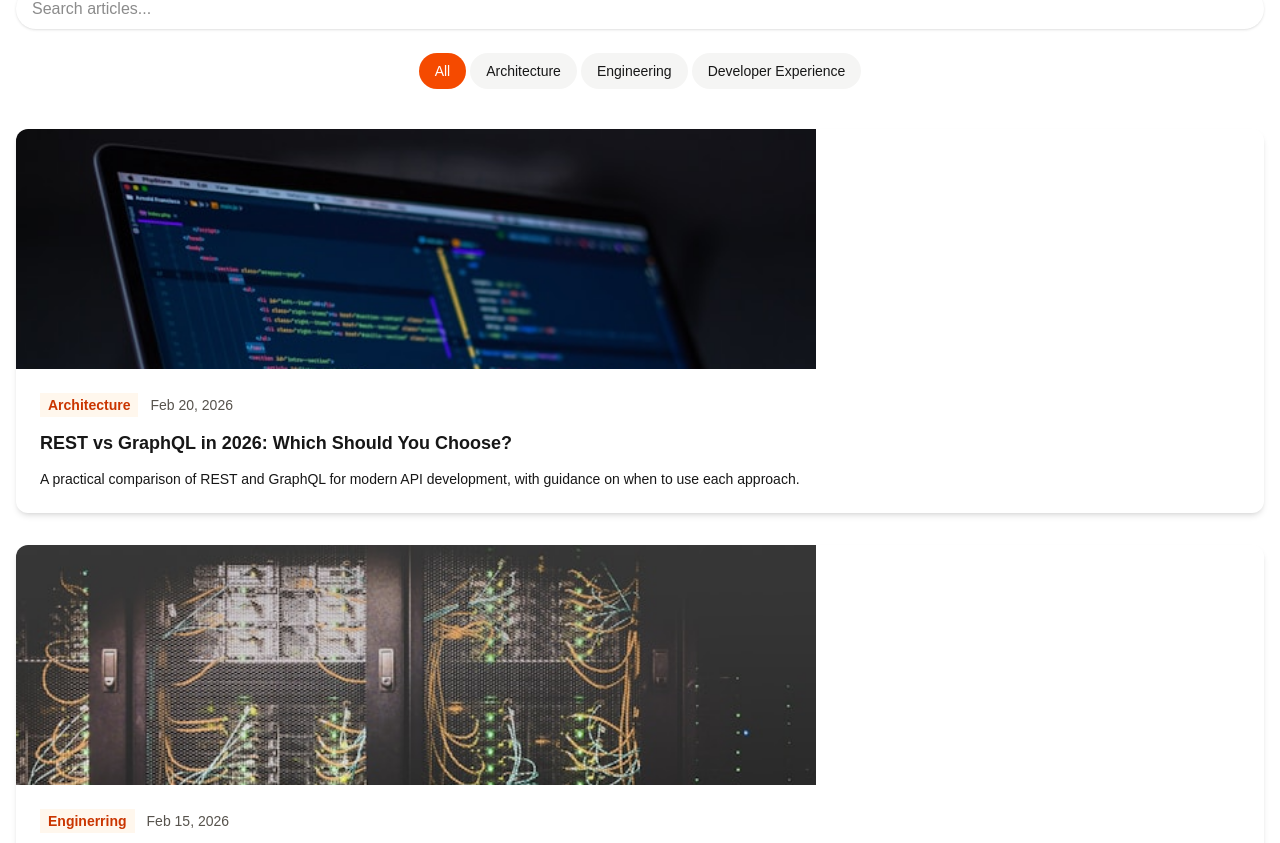
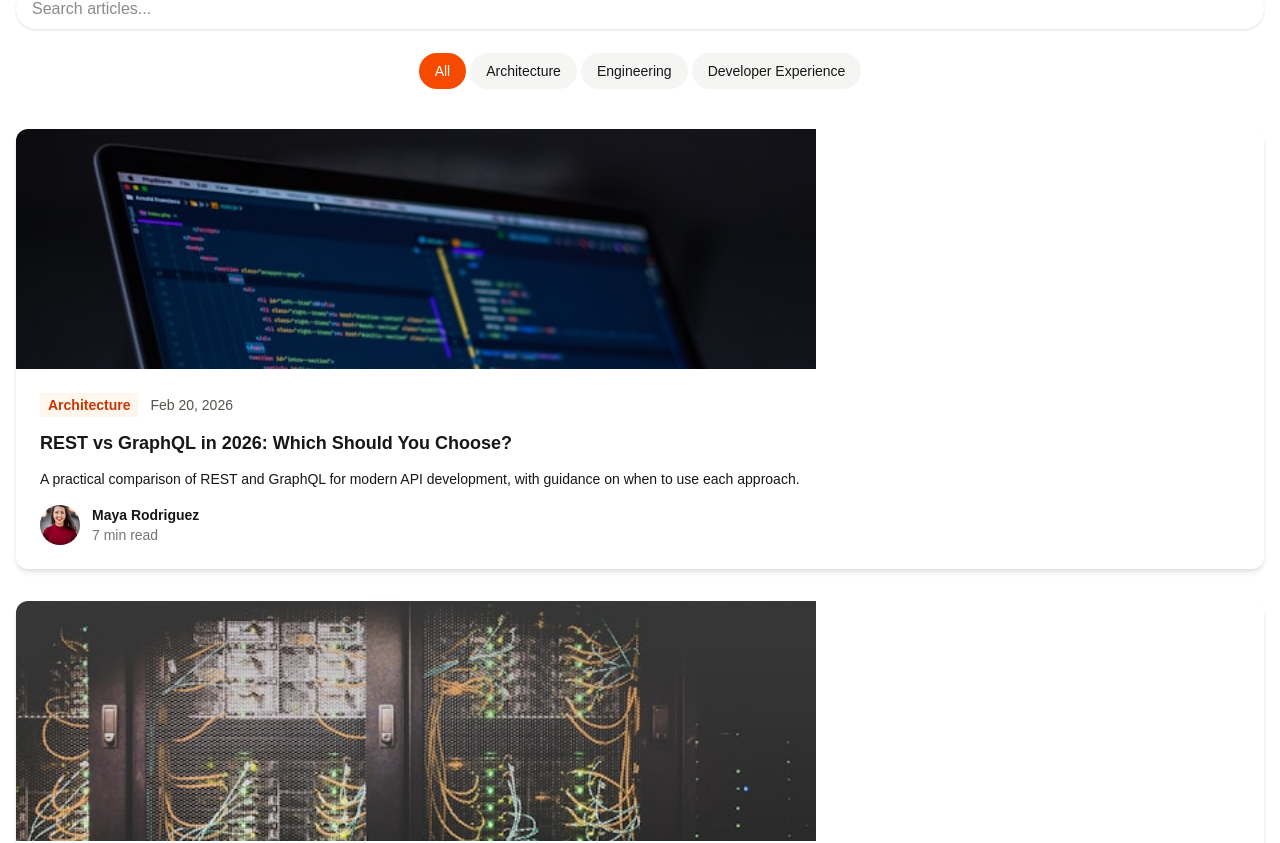
Before and after one commit to seesmof/API-Forge-Clone, a Next.js app in the folder src/: page /blog in a window 1280 px wide. Shown: the part 432-1275 px from the top of the page. Built offline with nearby package versions, Linux system fonts and the light colour scheme.

Commit message:
feat: to blog post card add the footer, start working on the blog post page

```diff
--- a/src/app/blog/page.tsx
+++ b/src/app/blog/page.tsx
@@ -13,6 +13,7 @@ interface Article {
   profilePictureName: string;
   authorName: string;
   readingTime: number;
+  href?: string;
 }
 
 const articles: Article[] = [
@@ -26,6 +27,7 @@ const articles: Article[] = [
     profilePictureName: "Maya",
     authorName: "Maya Rodriguez",
     readingTime: 7,
+    href: "rest-vs-graphql-2026",
   },
   {
     imageName: "server",
@@ -146,6 +148,7 @@ export default function Page() {
                 className="rounded-xl overflow-clip shadow-md duration-300 hover:shadow-xl group"
                 key={index}
               >
+                <Link href={`/blog/${article.href}/`}>
                   <div className="h-60 overflow-clip">
                     <Image
                       src={`/${article.imageName}.jfif`}
@@ -167,7 +170,23 @@ export default function Page() {
                       {article.title}
                     </h2>
                     <p className="text-sm">{article.description}</p>
+                    <div className="flex gap-3 mt-4 items-center">
+                      <Image
+                        src={`/${article.profilePictureName}.jfif`}
+                        alt="An image of the author of the blog post."
+                        width={30}
+                        height={30}
+                        className="rounded-full w-10"
+                      />
+                      <div className="flex flex-col text-sm">
+                        <h5 className="font-bold">{article.authorName}</h5>
+                        <p className="text-stone-600/80">
+                          {article.readingTime} min read
+                        </p>
                       </div>
+                    </div>
+                  </div>
+                </Link>
               </div>
             ))}
           </div>
--- /dev/null
+++ b/src/app/blog/rest-vs-graphql-2026/page.tsx
@@ -0,0 +1,15 @@
+import Link from "next/link";
+
+export default function Page() {
+  return (
+    <section className="bg-white">
+      <div className="px-4 py-6 flex flex-col">
+        <nav className="flex flex-col">
+          <Link href="/blog/" className="">
+            Back to Blog
+          </Link>
+        </nav>
+      </div>
+    </section>
+  );
+}
```
Lines whose indentation alone changed are shown as unchanged.
